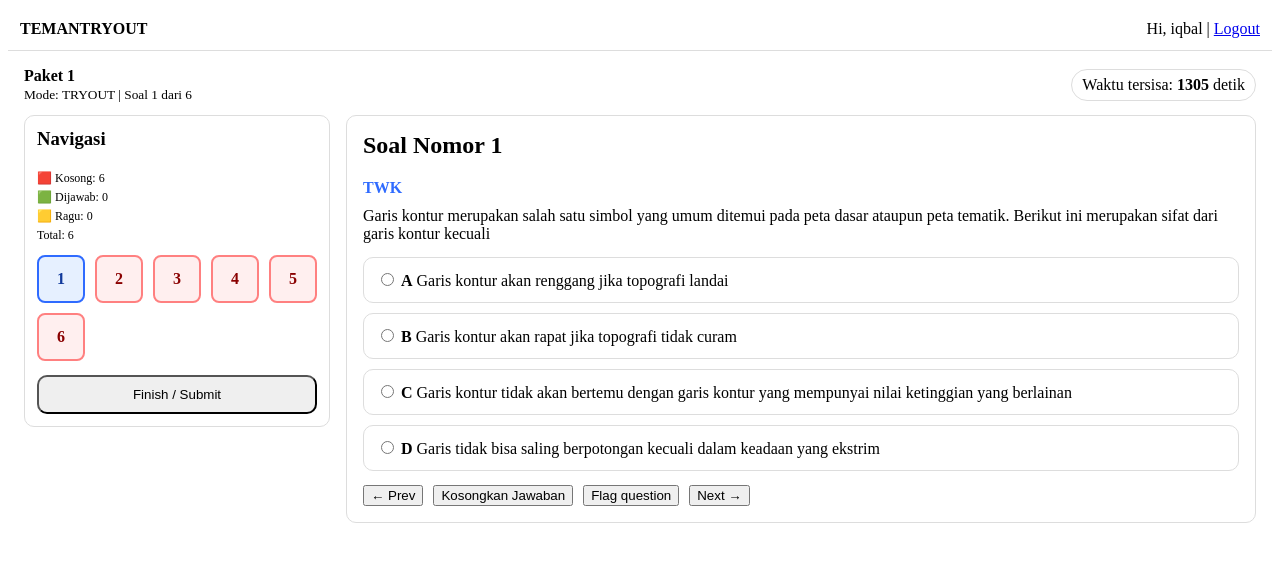
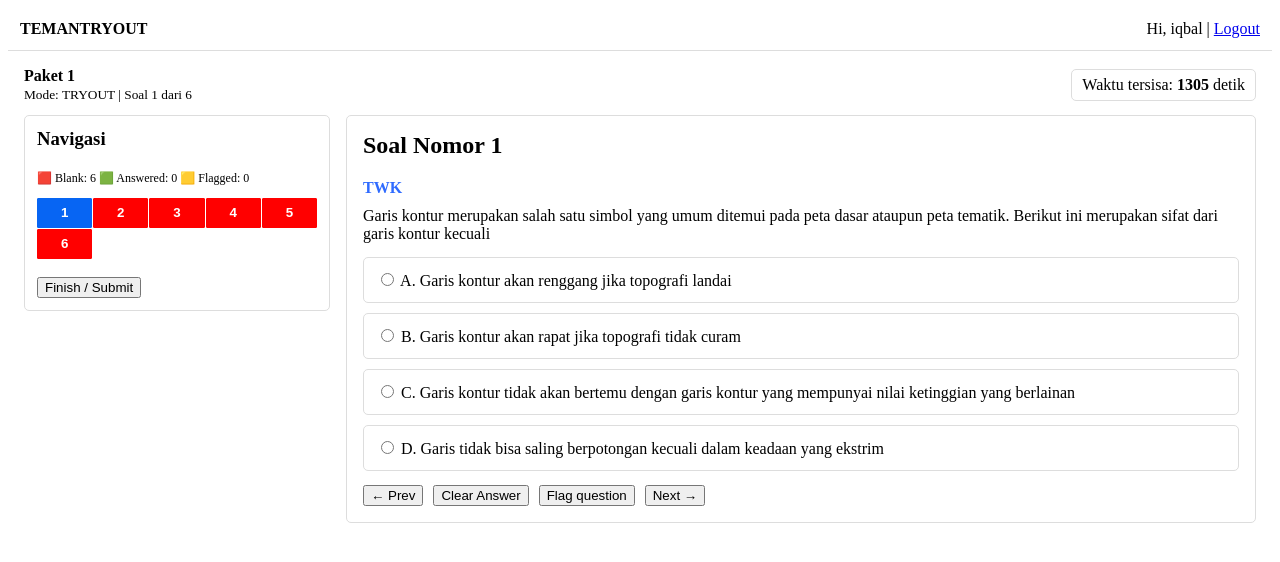
Before and after one commit to iqbalasyadad/tryout, a Django app: page /attempts/43/ in a window 1280 px wide. Shown: the top 562 px of the page. Run offline with Django 5.2, Linux system fonts and the light colour scheme; a user stored in the database is signed in; data comes from the database, SQL or seed files in the repository; both versions use the stored data as it was after the commit.

Commit message:
refine question grid

```diff
--- a/exam/templates/exam/attempt_player.html
+++ b/exam/templates/exam/attempt_player.html
@@ -4,20 +4,20 @@
 {% block content %}
 <style>
   .layout { display:flex; gap:16px; align-items:flex-start; }
-  .sidebar { width:280px; border:1px solid #ddd; padding:12px; border-radius:10px; }
-  .main { flex:1; border:1px solid #ddd; padding:16px; border-radius:10px; }
+  .sidebar { width:280px; border:1px solid #ddd; padding:12px; border-radius:5px; }
+  .main { flex:1; border:1px solid #ddd; padding:16px; border-radius:5px; }
 
-  .grid { display:grid; grid-template-columns: repeat(5, 1fr); gap:10px; }
-  .qbtn { display:flex; align-items:center; justify-content:center; height:44px; border-radius:8px; border:2px solid #ccc; text-decoration:none; font-weight:600; }
+  .grid { display:grid; grid-template-columns: repeat(5, 1fr); gap:1px; }
+  .qbtn { display:flex; align-items:center; justify-content:center; height:30px; border-radius:1px; border:1px solid #ccc; text-decoration:none; font-weight:600; }
 
-  .blank { background:#ffefef; border-color:#ff8080; color:#8a0000; }       /* merah */
-  .answered { background:#e9fff1; border-color:#4bd37b; color:#0b5a26; }   /* hijau */
-  .flagged { background:#fff8dc; border-color:#ffd24d; color:#6a4b00; }    /* kuning */
-  .current { background:#e6f0ff; border-color:#2f6bff; color:#113a9c; }    /* biru */
+  .blank { background:#ff0000; border-color:#ff0000; color:#ffffff; }       /* merah */
+  .answered { background:#02c248; border-color:#02c248; color:#ffffff; }   /* hijau */
+  .flagged { background:#e7b900; border-color:#e7b900; color:#ffffff; }    /* kuning */
+  .current { background:#0765f3; border-color:#0765f3; color:#ffffff; }    /* biru */
 
-  .option { border:1px solid #ddd; padding:12px; border-radius:10px; margin-bottom:10px; }
+  .option { border:1px solid #ddd; padding:12px; border-radius:5px; margin-bottom:10px; }
   .topbar { display:flex; align-items:center; justify-content:space-between; margin-bottom:12px; }
-  .pill { border:1px solid #ddd; padding:6px 10px; border-radius:999px; }
+  .pill { border:1px solid #ddd; padding:6px 10px; border-radius:5px; }
   .actions { display:flex; gap:10px; flex-wrap:wrap; margin-top:14px; }
 </style>
 
@@ -37,24 +37,39 @@
     <h3 style="margin-top:0;">Navigasi</h3>
 
     <div style="font-size:12px; line-height:1.6; margin-bottom:10px;">
-      <div>🟥 Kosong: {{ counts.blank }}</div>
-      <div>🟩 Dijawab: {{ counts.answered }}</div>
-      <div>🟨 Ragu: {{ counts.flagged }}</div>
-      <div>Total: {{ counts.total }}</div>
+      <!-- <div>🟥 Blank: {{ counts.blank }}</div>
+      <div>🟩 Answered: {{ counts.answered }}</div>
+      <div>🟨 Flagged: {{ counts.flagged }}</div>
+      <div>Total: {{ counts.total }}</div> -->
+      <div>🟥 Blank: {{ counts.blank }} 🟩 Answered: {{ counts.answered }} 🟨 Flagged: {{ counts.flagged }}</div>
     </div>
 
     <div class="grid">
       {% for g in grid %}
-        <a class="qbtn {{ g.status }}" href="?q={{ g.idx }}">{{ g.num }}</a>
+        <button
+          type="submit"
+          form="answer-form"
+          class="qbtn {{ g.status }}"
+          name="jump"
+          value="{{ g.idx }}"
+          style="cursor:pointer;"
+        >
+          {{ g.num }}
+        </button>
       {% endfor %}
     </div>
-
-    <form method="post" style="margin-top:14px;">
-      {% csrf_token %}
-      <button name="action" value="submit" type="submit" style="width:100%; padding:10px; border-radius:10px;">
+    <br>
+    <div>
+      <button
+        type="submit"
+        form="answer-form"
+        name="action"
+        value="submit"
+      >
         Finish / Submit
       </button>
-    </form>
+    </div>
+
   </aside>
 
   <section class="main">
@@ -81,32 +96,32 @@
       {% endif %}
     </div>
 
-    <form method="post">
+    <form method="post" id="answer-form">
       {% csrf_token %}
 
       {% if is_multi %}
-        <input type="hidden" name="action" value="save">
+        <!-- <input type="hidden" name="action" value="save"> -->
         {% for c in current_question.choices.all %}
           <label class="option" style="display:block; cursor:pointer;">
             <input type="checkbox" name="choice" value="{{ c.id }}"
                    {% if c.id in selected_ids %}checked{% endif %}>
-            <b>{{ c.label }}</b> {{ c.text }}
+            {{ c.label }}. {{ c.text }}
           </label>
         {% endfor %}
       {% else %}
-        <input type="hidden" name="action" value="save">
+        <!-- <input type="hidden" name="action" value="save"> -->
         {% for c in current_question.choices.all %}
           <label class="option" style="display:block; cursor:pointer;">
             <input type="radio" name="choice" value="{{ c.id }}"
                    {% if c.id in selected_ids %}checked{% endif %}>
-            <b>{{ c.label }}</b> {{ c.text }}
+            {{ c.label }}. {{ c.text }}
           </label>
         {% endfor %}
       {% endif %}
 
       <div class="actions">
         <button type="submit" name="nav" value="prev">← Prev</button>
-        <button type="submit" name="action" value="clear">Kosongkan Jawaban</button>
+        <button type="submit" name="action" value="clear">Clear Answer</button>
         <button type="submit" name="action" value="toggle_flag">
             {% if answer_obj.flagged %}Unflag{% else %}Flag question{% endif %}
         </button>
@@ -118,6 +133,39 @@
     </form>
   </section>
 </div>
+<script>
+  (function(){
+    const form = document.getElementById("answer-form");
+    if(!form) return;
+
+    const idx = "{{ idx }}";
+    const url = "{% url 'attempt_autosave' attempt.id %}";
+    const csrftoken = form.querySelector('input[name="csrfmiddlewaretoken"]').value;
+
+    let t = null;
+    function autosave(){
+      const fd = new FormData(form);
+      fd.set("idx", idx);
+
+      fetch(url, {
+        method: "POST",
+        headers: { "X-CSRFToken": csrftoken },
+        body: fd
+      }).then(r => r.json()).then(data => {
+        // optional: tampilkan indikator "tersimpan"
+        // console.log(data);
+      }).catch(() => {});
+    }
+
+    form.addEventListener("change", (e) => {
+      if (e.target && e.target.name === "choice") {
+        clearTimeout(t);
+        t = setTimeout(autosave, 250); // debounce
+      }
+    });
+  })();
+</script>
+
 
 <script>
   // countdown visual (server tetap sumber kebenaran)
--- a/exam/urls.py
+++ b/exam/urls.py
@@ -10,5 +10,6 @@ urlpatterns = [
     path("attempts/<int:attempt_id>/submit/", views.attempt_submit, name="attempt_submit"),
     path("attempts/<int:attempt_id>/result/", views.attempt_result, name="attempt_result"),
     path("attempts/<int:attempt_id>/review/", views.attempt_review, name="attempt_review"),
+    path("attempts/<int:attempt_id>/autosave/", views.attempt_autosave, name="attempt_autosave"),
 
 ]
--- a/exam/views.py
+++ b/exam/views.py
@@ -9,7 +9,7 @@ from .services import get_remaining_seconds
 
 from .scoring import score_attempt
 from .models import Question
-
+from django.http import JsonResponse
 
 def package_list(request):
     packages = Package.objects.filter(is_active=True).select_related("category")
@@ -111,43 +111,57 @@ def attempt_player(request, attempt_id: int):
     answer_obj, _ = AttemptAnswer.objects.get_or_create(attempt=attempt, question=current_question)
 
     if request.method == "POST":
-        action = request.POST.get("action")
+        action = request.POST.get("action")  # bisa None kalau user klik jump/nav
 
-        if action == "save":
-            # simpan pilihan
-            selected_ids = request.POST.getlist("choice")
-            with transaction.atomic():
-                answer_obj.choices.clear()
-                if selected_ids:
-                    choices = Choice.objects.filter(question=current_question, id__in=selected_ids)
-                    answer_obj.choices.add(*choices)
-                    answer_obj.answered_at = timezone.now()
-                else:
-                    answer_obj.answered_at = None
-                answer_obj.save()
-
-        elif action == "toggle_flag":
+        # 1) aksi yang tidak perlu autosave pilihan
+        if action == "toggle_flag":
             answer_obj.flagged = not answer_obj.flagged
             answer_obj.save(update_fields=["flagged"])
+            return redirect(f"{request.path}?q={idx}")
 
-        elif action == "clear":
+        if action == "clear":
             with transaction.atomic():
                 answer_obj.choices.clear()
                 answer_obj.answered_at = None
                 answer_obj.save()
+            return redirect(f"{request.path}?q={idx}")
 
-        elif action == "submit":
+        # 2) default: SAVE jawaban sekarang dulu (untuk nav/jump/submit)
+        selected_ids = request.POST.getlist("choice")
+        with transaction.atomic():
+            answer_obj.choices.clear()
+            if selected_ids:
+                choices = Choice.objects.filter(question=current_question, id__in=selected_ids)
+                answer_obj.choices.add(*choices)
+                answer_obj.answered_at = timezone.now()
+            else:
+                answer_obj.answered_at = None
+            answer_obj.save()
+
+        # 3) submit
+        if action == "submit":
             return redirect("attempt_submit", attempt_id=attempt.id)
 
-        # navigasi
+        # 4) navigasi prev/next
         nav = request.POST.get("nav")
         if nav == "prev":
             return redirect(f"{request.path}?q={max(0, idx-1)}")
         if nav == "next":
             return redirect(f"{request.path}?q={min(len(questions)-1, idx+1)}")
 
-        # stay di soal yang sama
+        # 5) jump dari grid
+        jump = request.POST.get("jump")
+        if jump is not None:
+            try:
+                jump_idx = int(jump)
+            except ValueError:
+                jump_idx = idx
+            jump_idx = max(0, min(len(questions) - 1, jump_idx))
+            return redirect(f"{request.path}?q={jump_idx}")
+
+        # fallback stay
         return redirect(f"{request.path}?q={idx}")
+
 
     # build grid status
     # status:
@@ -361,3 +375,43 @@ def attempt_review(request, attempt_id: int):
             "q_max": q_max,
         },
     )
+
+
+@login_required
+def attempt_autosave(request, attempt_id: int):
+    if request.method != "POST":
+        return JsonResponse({"ok": False, "error": "POST only"}, status=405)
+
+    attempt = get_object_or_404(Attempt, id=attempt_id, user=request.user)
+    if attempt.status != Attempt.Status.IN_PROGRESS:
+        return JsonResponse({"ok": False, "error": "Attempt not active"}, status=400)
+
+    questions = list(
+        Question.objects.filter(package=attempt.package, is_active=True)
+        .order_by("order_index", "id")
+    )
+    if not questions:
+        return JsonResponse({"ok": False, "error": "No questions"}, status=400)
+
+    # index soal aktif (kirim dari client)
+    try:
+        idx = int(request.POST.get("idx", attempt.current_index))
+    except ValueError:
+        idx = attempt.current_index
+    idx = max(0, min(idx, len(questions) - 1))
+    q = questions[idx]
+
+    answer_obj, _ = AttemptAnswer.objects.get_or_create(attempt=attempt, question=q)
+
+    selected_ids = request.POST.getlist("choice")
+    with transaction.atomic():
+        answer_obj.choices.clear()
+        if selected_ids:
+            choices = Choice.objects.filter(question=q, id__in=selected_ids)
+            answer_obj.choices.add(*choices)
+            answer_obj.answered_at = timezone.now()
+        else:
+            answer_obj.answered_at = None
+        answer_obj.save()
+
+    return JsonResponse({"ok": True})
```
Also changed, not shown: exam/templates/exam/attempt_review.html (+20 -14 lines), db.sqlite3.
